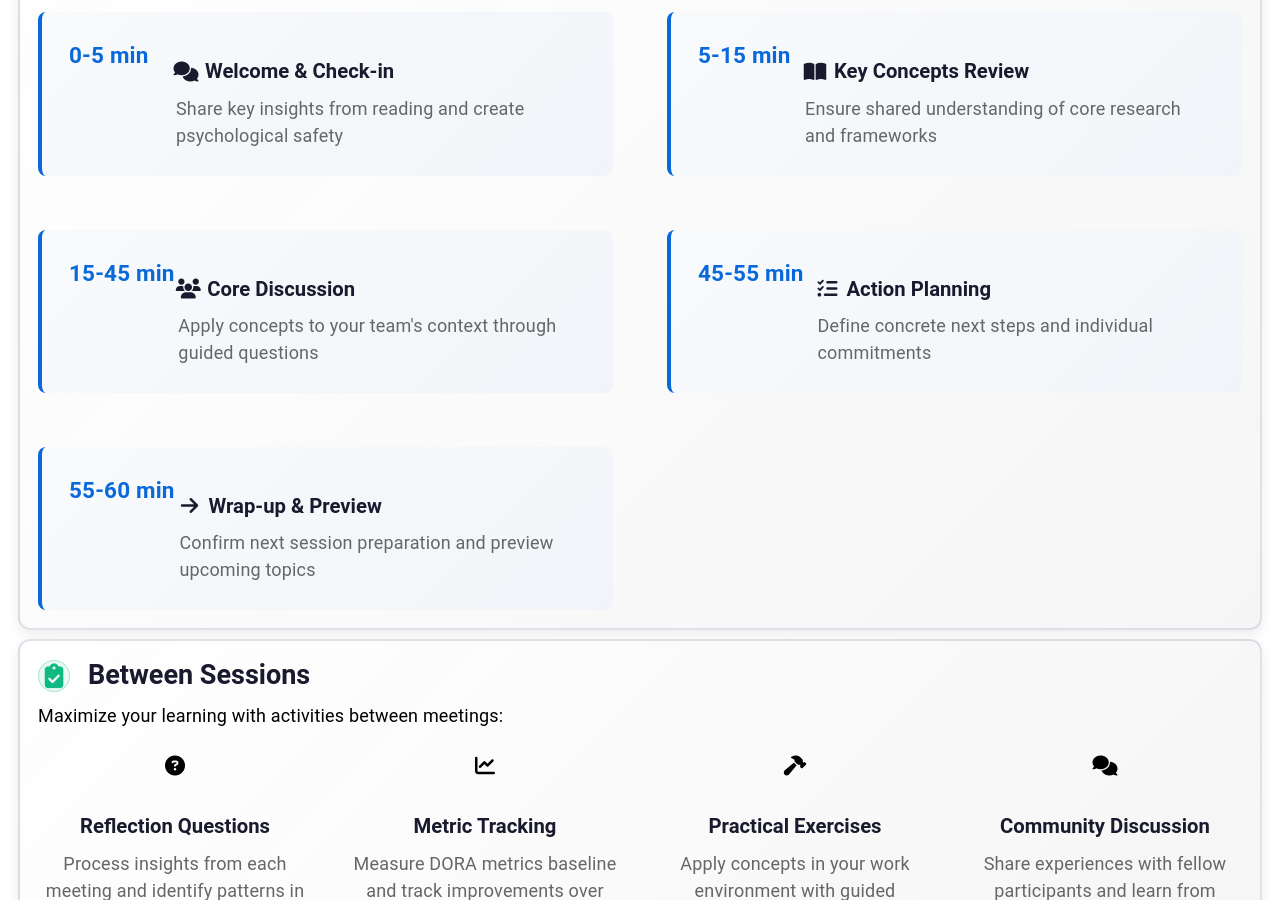
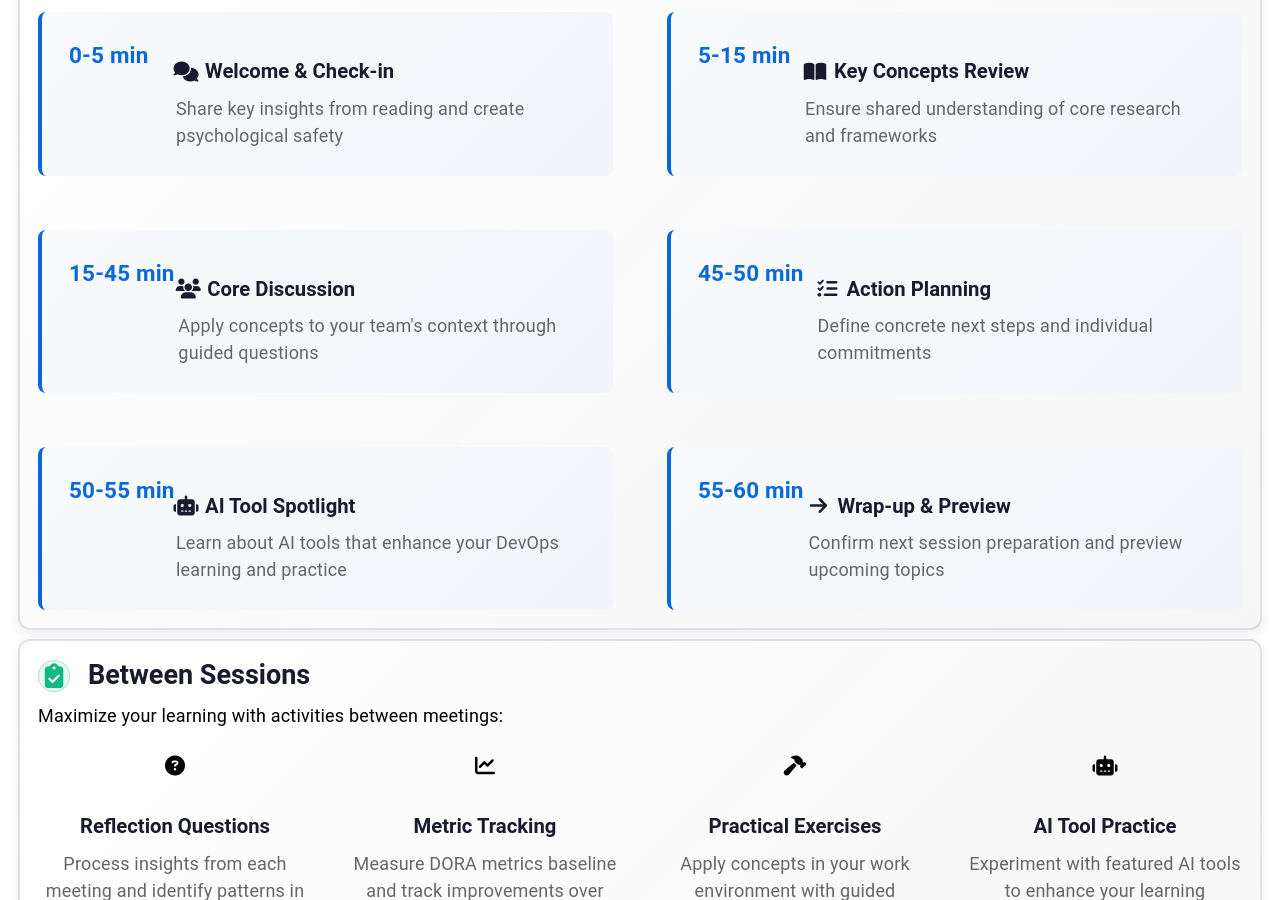
Before and after one commit to mhenke/accelerate-devex-book-club-notebooklm, a Jekyll site: the page built from docs/meetings.md, in a window 1280 px wide and 900 px high, scrolled down 2166 px. Built offline with Jekyll 4.4.1, drawn with Linux system fonts in a browser that asks for light colours; some web fonts are replaced; some of the changed text lies outside the part shown.

Commit message:
Add AI Tool Spotlight to meeting structure and fix HTML validation errors
- Add AI Tool Spotlight (50-55 min) to meeting structure
- Add AI Tool Practice to between-sessions activities
- Fix button type attributes (add type="button")
- Fix landmark accessibility (add aria-label to nav)
- Fix empty heading in assessment (add placeholder text)

```diff
--- a/docs/_layouts/default.html
+++ b/docs/_layouts/default.html
@@ -161,7 +162,7 @@
         </button>
 
         <!-- Desktop Navigation -->
-        <nav class="site-nav-main site-nav-desktop">
+        <nav class="site-nav-main site-nav-desktop" aria-label="Main navigation">
           <a
             href="{{ '/resources' | relative_url }}"
             class="nav-item{% if page.url contains '/resources' %} active{% endif %}"
--- a/docs/meetings.md
+++ b/docs/meetings.md
@@ -199,10 +199,18 @@ title: Meetings
 </div>
 
 <div class="structure-item">
-  <div class="structure-time">45-55 min</div>
+  <div class="structure-time">45-50 min</div>
   <div class="structure-content">
     <h4><i class="fas fa-tasks"></i> Action Planning</h4>
     <p>Define concrete next steps and individual commitments</p>
+  </div>
+</div>
+
+<div class="structure-item">
+  <div class="structure-time">50-55 min</div>
+  <div class="structure-content">
+    <h4><i class="fas fa-robot"></i> AI Tool Spotlight</h4>
+    <p>Learn about AI tools that enhance your DevOps learning and practice</p>
   </div>
 </div>
 
@@ -243,6 +251,14 @@ title: Meetings
   <div class="between-content">
     <h4>Practical Exercises</h4>
     <p>Apply concepts in your work environment with guided activities</p>
+  </div>
+</div>
+
+<div class="between-item">
+  <i class="fas fa-robot"></i>
+  <div class="between-content">
+    <h4>AI Tool Practice</h4>
+    <p>Experiment with featured AI tools to enhance your learning experience</p>
   </div>
 </div>
 
```
Also changed, not shown: other parts of docs/_layouts/default.html (+1 -0 lines), docs/assessment.md (+2 -2 lines).
